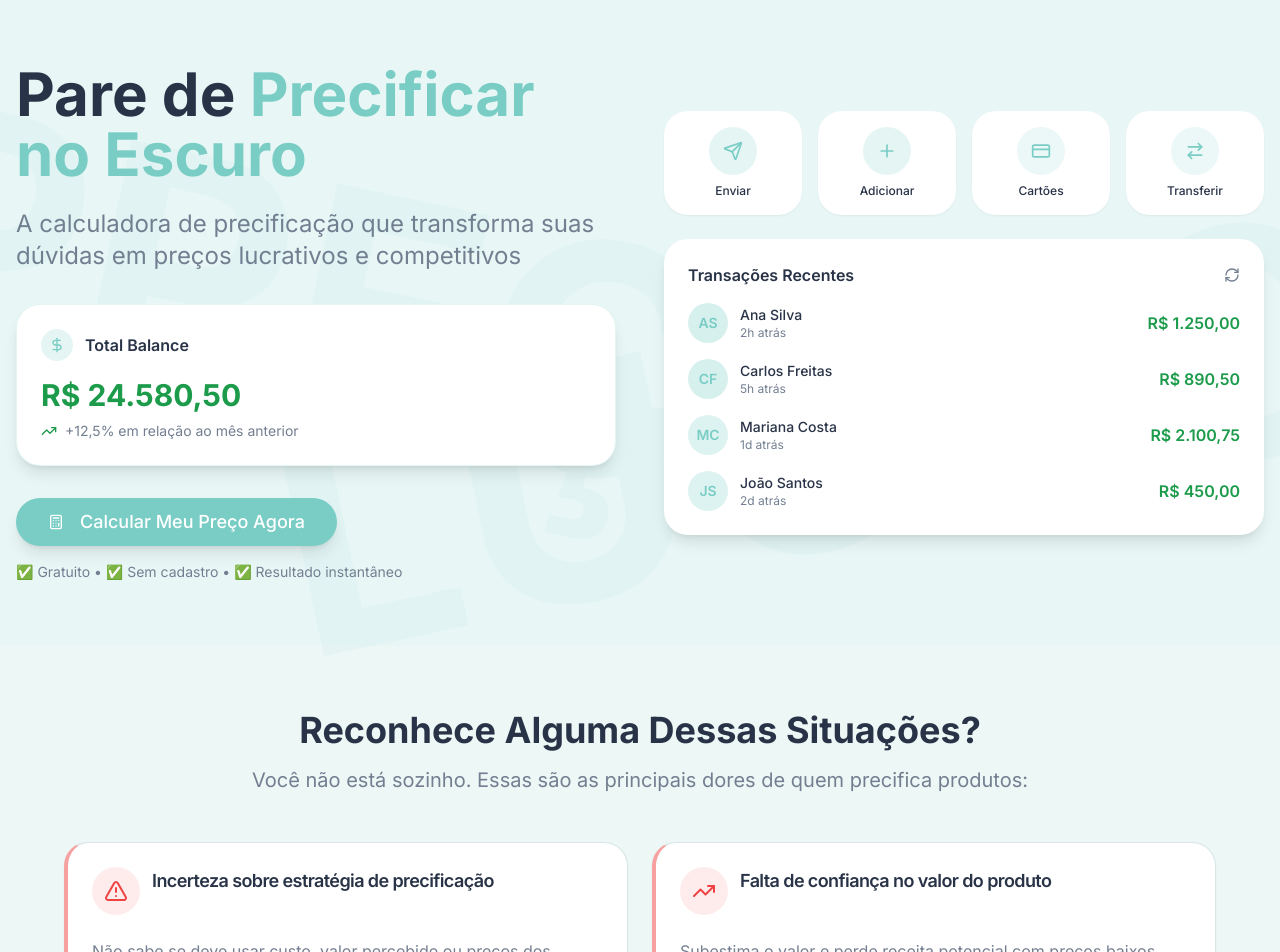
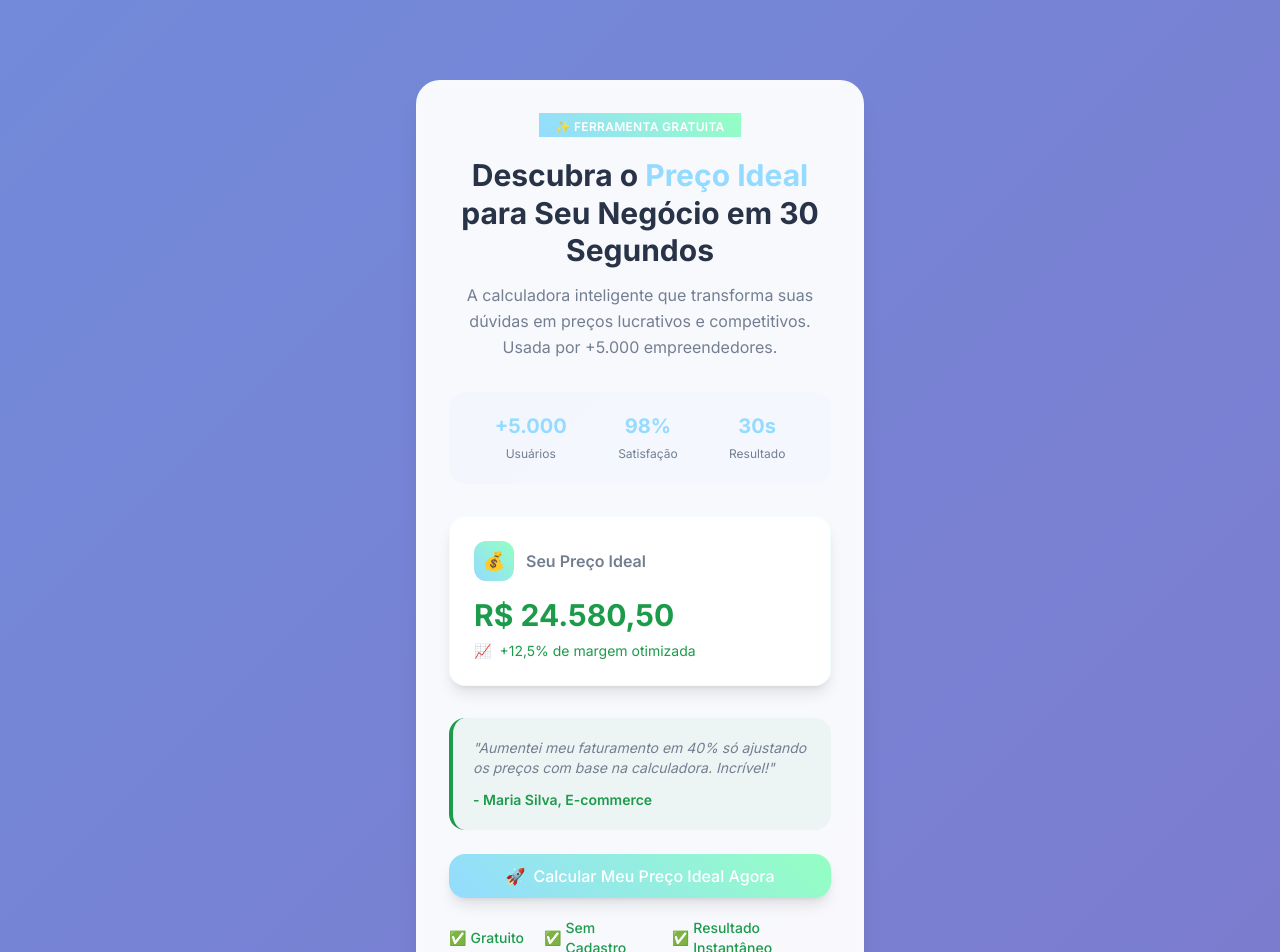
Before and after one commit to Chatfyai/lucro-magico-calculadora-preco, a React (Vite) app: page / in a window 1280 px wide. Shown: the top 952 px of the page. Built offline with nearby package versions, Linux system fonts and the light colour scheme.

Commit message:
Refactor: Implement hero section
Implement the hero section based on the provided HTML structure.

```diff
--- a/src/components/LandingPage.tsx
+++ b/src/components/LandingPage.tsx
@@ -64,106 +64,119 @@ const LandingPage = () => {
   ];
 
   return (
-    <div className="min-h-screen bg-background font-sans">
-      {/* Background Pattern */}
-      <div className="absolute inset-0 opacity-5 text-[20rem] font-bold text-primary select-none pointer-events-none overflow-hidden">
-        <div className="absolute top-20 -left-32 rotate-12">PREÇO</div>
-        <div className="absolute bottom-32 -right-24 -rotate-12">LUCRO</div>
+    <div className="min-h-screen font-sans" style={{ background: 'var(--gradient-primary)' }}>
+      {/* Hero Section Container */}
+      <section className="relative py-20 px-4 overflow-hidden">
+        <div className="max-w-md mx-auto">
+          {/* Container principal com glassmorphism */}
+          <div className="bg-white/95 backdrop-blur-md rounded-3xl p-8 shadow-xl border border-white/20">
+
+            {/* Header */}
+            <div className="text-center mb-8">
+              <div className="inline-block mb-5" style={{ background: 'var(--gradient-accent)' }}>
+                <span className="text-white px-4 py-2 rounded-full text-xs font-semibold uppercase tracking-wide">
+                  ✨ Ferramenta Gratuita
+                </span>
               </div>
 
-      {/* Hero Section com Dashboard Mockup */}
-      <section className="relative py-16 px-4 overflow-hidden">
-        <div className="max-w-7xl mx-auto">
-          <div className="grid lg:grid-cols-2 gap-12 items-center">
-            {/* Conteúdo Principal */}
-            <div className="space-y-8">
-              <div className="space-y-6">
-                <h1 className="text-4xl md:text-5xl lg:text-6xl font-bold text-foreground leading-tight">
-                  Pare de{" "}
-                  <span className="text-primary relative">
-                    Precificar no Escuro
-                    <div className="absolute -bottom-2 left-0 w-full h-3 bg-primary/20 -z-10 rounded-lg"></div>
-                  </span>
+              <h1 className="text-3xl font-bold text-foreground leading-tight mb-3">
+                Descubra o{" "}
+                <span className="text-primary">Preço Ideal</span>
+                <br />
+                para Seu Negócio em 30 Segundos
               </h1>
-                <p className="text-xl md:text-2xl text-muted-foreground leading-relaxed">
-                  A calculadora de precificação que transforma suas dúvidas em preços lucrativos e competitivos
+
+              <p className="text-muted-foreground leading-relaxed">
+                A calculadora inteligente que transforma suas dúvidas em preços lucrativos e competitivos. Usada por +5.000 empreendedores.
               </p>
             </div>
 
-              {/* Financial Dashboard Highlight */}
-              <div className="bg-card border border-primary/20 rounded-3xl p-6 shadow-lg">
-                <div className="flex items-center gap-3 mb-4">
-                  <div className="w-8 h-8 bg-primary/20 rounded-full flex items-center justify-center">
-                    <DollarSign className="h-4 w-4 text-primary" />
+            {/* Stats */}
+            <div className="flex justify-around mb-8 p-5 bg-primary/5 rounded-2xl">
+              <div className="text-center">
+                <span className="block text-xl font-bold text-primary">+5.000</span>
+                <span className="text-xs text-muted-foreground">Usuários</span>
               </div>
-                  <h3 className="font-semibold text-foreground">Total Balance</h3>
+              <div className="text-center">
+                <span className="block text-xl font-bold text-primary">98%</span>
+                <span className="text-xs text-muted-foreground">Satisfação</span>
               </div>
-                <div className="space-y-2">
-                  <div className="text-3xl font-bold text-success">R$ 24.580,50</div>
-                  <div className="flex items-center gap-2 text-sm text-muted-foreground">
-                    <TrendingUp className="h-4 w-4 text-success" />
-                    <span>+12,5% em relação ao mês anterior</span>
-                  </div>
+              <div className="text-center">
+                <span className="block text-xl font-bold text-primary">30s</span>
+                <span className="text-xs text-muted-foreground">Resultado</span>
               </div>
             </div>
 
+            {/* Balance Card */}
+            <div className="bg-white rounded-2xl p-6 shadow-lg mb-8 border border-primary/10">
+              <div className="flex items-center gap-3 mb-4">
+                <div className="w-10 h-10 rounded-xl flex items-center justify-center" style={{ background: 'var(--gradient-accent)' }}>
+                  <span className="text-white text-lg">💰</span>
+                </div>
+                <h3 className="font-semibold text-muted-foreground">Seu Preço Ideal</h3>
+              </div>
+              <div className="text-3xl font-bold text-success mb-2">R$ 24.580,50</div>
+              <div className="flex items-center gap-2 text-sm text-success">
+                <span>📈</span>
+                <span>+12,5% de margem otimizada</span>
+              </div>
+            </div>
+
+            {/* Testimonial */}
+            <div className="bg-success/5 rounded-2xl p-5 mb-6 border-l-4 border-l-success">
+              <p className="text-sm text-muted-foreground italic mb-3">
+                "Aumentei meu faturamento em 40% só ajustando os preços com base na calculadora. Incrível!"
+              </p>
+              <p className="text-sm font-semibold text-success">
+                - Maria Silva, E-commerce
+              </p>
+            </div>
+
             {/* CTA Principal */}
-              <div className="space-y-4">
             <Link to="/calculadora">
               <Button
                 size="lg"
-                    className="text-lg px-8 py-6 rounded-full shadow-lg hover:shadow-xl transition-all duration-300 bg-primary hover:bg-primary/90"
+                className="w-full text-base py-4 rounded-2xl shadow-lg hover:shadow-xl transition-all duration-300 flex items-center justify-center gap-2 mb-5"
+                style={{ background: 'var(--gradient-accent)' }}
               >
-                    <Calculator className="mr-2 h-5 w-5" />
-                    Calcular Meu Preço Agora
+                <span>🚀</span>
+                Calcular Meu Preço Ideal Agora
               </Button>
             </Link>
-                <p className="text-sm text-muted-foreground">
-                  ✅ Gratuito • ✅ Sem cadastro • ✅ Resultado instantâneo
-                </p>
+
+            {/* Features */}
+            <div className="flex justify-center gap-5 text-sm text-success font-medium mb-5">
+              <div className="flex items-center gap-1">
+                <span>✅</span>
+                <span>Gratuito</span>
+              </div>
+              <div className="flex items-center gap-1">
+                <span>✅</span>
+                <span>Sem Cadastro</span>
+              </div>
+              <div className="flex items-center gap-1">
+                <span>✅</span>
+                <span>Resultado Instantâneo</span>
               </div>
             </div>
 
-            {/* Dashboard Mockup */}
-            <div className="space-y-6">
-              {/* Action Icons Grid */}
-              <div className="grid grid-cols-4 gap-4">
-                {actionIcons.map((action, index) => (
-                  <Card key={index} className="p-4 text-center hover:shadow-md transition-all rounded-3xl border-0 shadow-sm">
-                    <div className={`w-12 h-12 ${action.color} rounded-full flex items-center justify-center mx-auto mb-2`}>
-                      <action.icon className="h-5 w-5 text-primary" />
+            {/* Urgency */}
+            <div className="text-center mb-5">
+              <div
+                className="text-white px-5 py-3 rounded-xl text-sm font-semibold animate-pulse"
+                style={{ background: 'var(--gradient-card)' }}
+              >
+                ⚡ Mais de 200 pessoas usaram hoje!
               </div>
-                    <p className="text-xs font-medium text-foreground">{action.title}</p>
-                  </Card>
-                ))}
             </div>
 
-              {/* Contacts List */}
-              <Card className="p-6 rounded-3xl border-0 shadow-lg">
-                <div className="flex items-center justify-between mb-4">
-                  <h4 className="font-semibold text-foreground">Transações Recentes</h4>
-                  <RefreshCw className="h-4 w-4 text-muted-foreground" />
+            {/* Secondary CTA */}
+            <div className="text-center">
+              <a href="#" className="text-primary text-sm font-medium hover:underline">
+                Ver exemplo de cálculo completo →
+              </a>
             </div>
-                <div className="space-y-4">
-                  {contacts.map((contact, index) => (
-                    <div key={index} className="flex items-center justify-between">
-                      <div className="flex items-center gap-3">
-                        <div className={`w-10 h-10 ${contact.color} rounded-full flex items-center justify-center text-sm font-semibold text-primary`}>
-                          {contact.avatar}
-                        </div>
-                        <div>
-                          <p className="font-medium text-foreground text-sm">{contact.name}</p>
-                          <p className="text-xs text-muted-foreground">{contact.time} atrás</p>
-                        </div>
-                      </div>
-                      <div className="text-right">
-                        <p className="font-semibold text-success">{contact.value}</p>
-                      </div>
-                    </div>
-                  ))}
-                </div>
-              </Card>
-            </div>
+
           </div>
         </div>
       </section>
--- a/src/index.css
+++ b/src/index.css
@@ -6,7 +6,7 @@
 
 @layer base {
   :root {
-    /* Paleta de cores baseada nos requisitos */
+    /* Cores principais baseadas no design */
     --background: 174 50% 94%; /* Verde menta suave (#E6F3F0) */
     --foreground: 220 27% 22%; /* Cinza escuro (#2D3748) */
 
@@ -16,7 +16,7 @@
     --popover: 0 0% 100%;
     --popover-foreground: 220 27% 22%;
 
-    --primary: 174 46% 64%; /* Verde suave (#7DD3C0) */
+    --primary: 200 100% 79%; /* #00C9FF */
     --primary-foreground: 0 0% 100%;
 
     --secondary: 174 50% 94%; /* Verde menta suave para secundário */
@@ -25,7 +25,7 @@
     --muted: 174 25% 96%; /* Versão mais sutil do background */
     --muted-foreground: 217 12% 51%; /* Cinza médio (#718096) */
 
-    --accent: 174 46% 64%; /* Verde suave para acentos */
+    --accent: 146 100% 79%; /* #92FE9D */
     --accent-foreground: 0 0% 100%;
 
     --destructive: 0 84% 60%;
@@ -33,7 +33,7 @@
 
     --border: 174 25% 88%;
     --input: 174 25% 88%;
-    --ring: 174 46% 64%;
+    --ring: 200 100% 79%;
 
     /* Aumento do radius para bordas muito arredondadas */
     --radius: 1.25rem; /* 20px */
@@ -41,6 +41,11 @@
     /* Verde escuro para valores monetários */
     --success: 142 69% 36%; /* Verde escuro (#2F855A) */
     --success-foreground: 0 0% 100%;
+
+    /* Gradientes principais */
+    --gradient-primary: linear-gradient(135deg, hsl(226 58% 65%), hsl(261 42% 59%));
+    --gradient-accent: linear-gradient(45deg, hsl(200 100% 79%), hsl(146 100% 79%));
+    --gradient-card: linear-gradient(45deg, hsl(24 100% 69%), hsl(36 100% 63%));
 
     --sidebar-background: 0 0% 98%;
 
```
Lines whose indentation alone changed are shown as unchanged.
